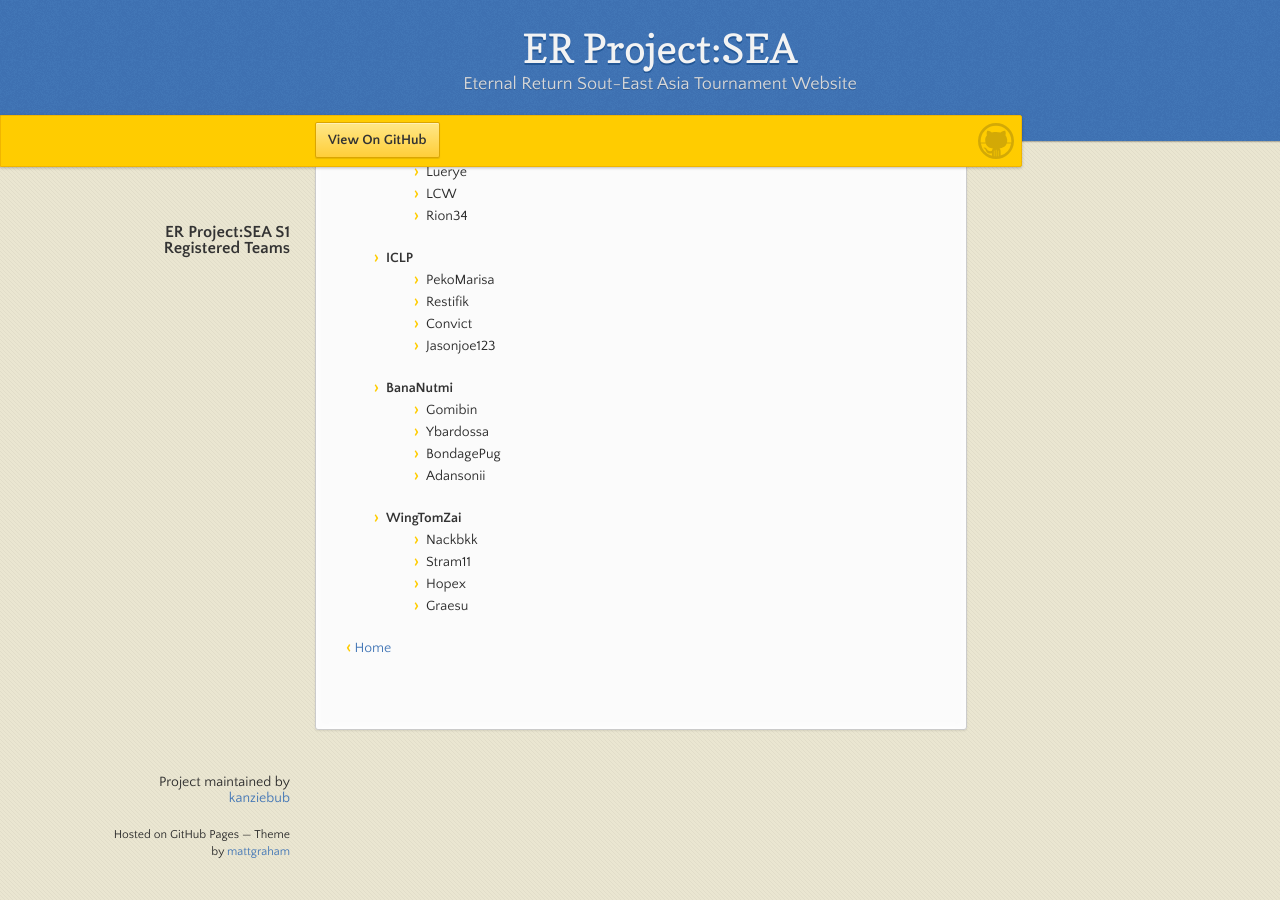
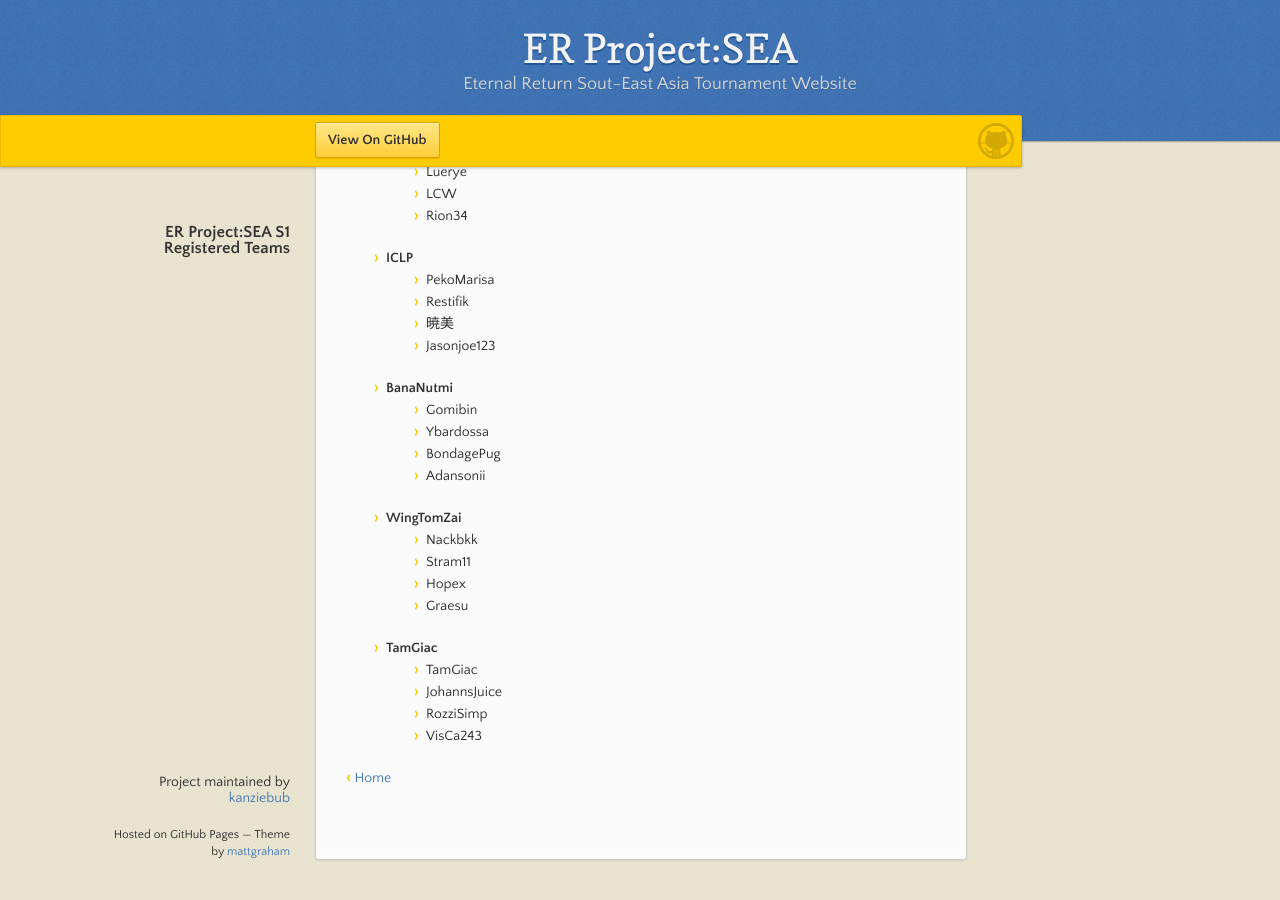
Before and after one commit to kanziebub/ProjectSEA, a Jekyll site: the page built from season/01/teams.md, in a window 1280 px wide and 900 px high, scrolled down 1395 px. Built offline with Jekyll 4.4.1, drawn with Linux system fonts in a browser that asks for light colours.

Commit message:
mod/teams

```diff
--- a/season/01/teams.md
+++ b/season/01/teams.md
@@ -59,7 +59,7 @@
 - **ICLP**
   - PekoMarisa
   - Restifik
-  - Convict
+  - 暁美
   - Jasonjoe123
 - **BanaNutmi**
   - Gomibin
@@ -71,6 +71,11 @@
   - Stram11
   - Hopex
   - Graesu
+- **TamGiac**
+  - TamGiac
+  - JohannsJuice
+  - RozziSimp
+  - VisCa243
 
 ![Logo](https://kanziebub.github.io/ProjectSEA/assets/images/bullet_rev.png)
 [Home](https://kanziebub.github.io/ProjectSEA/)
```
